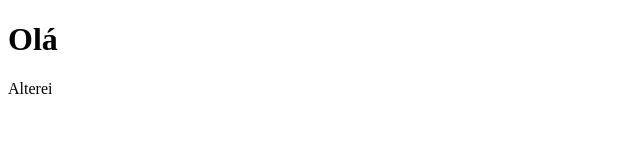
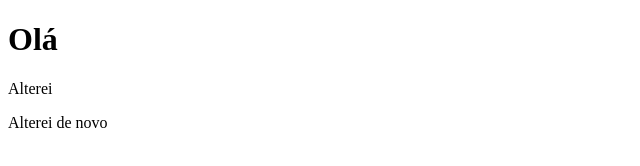
Before and after one commit to natanymariano/teste-para-valer, a plain HTML site: page index.html in a window 1280 px wide. Shown: the whole page, without its empty margins (0-640 px from the left). Drawn offline with Linux system fonts and the light colour scheme.

Commit message:
Update index.html

```diff
--- a/index.html
+++ b/index.html
@@ -9,5 +9,6 @@
 <body>
     <h1>Olá</h1>
     <p>Alterei</p>
+    <p>Alterei de novo </p>
 </body>
 </html>
```
